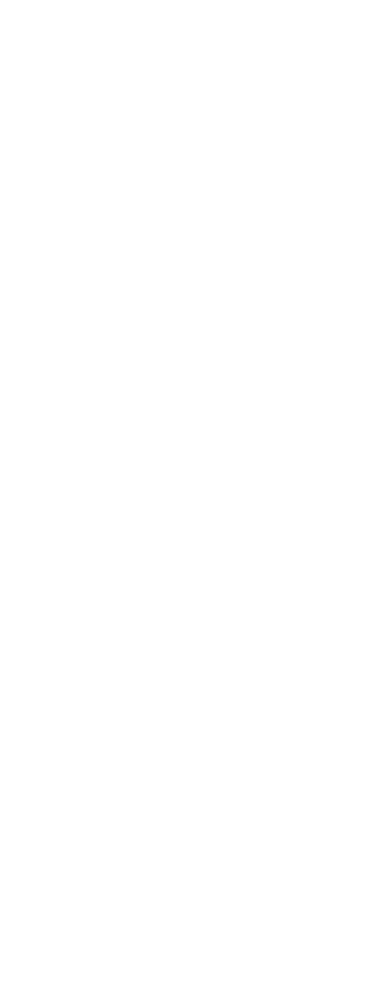
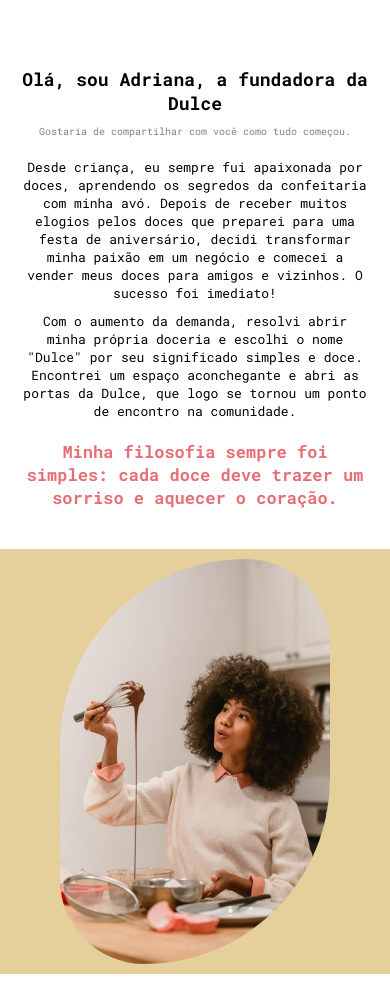
Before and after one commit to Thyale/LandingPageDoceria, a React (Vite) app in the folder Doceria/: page / in a window 390 px wide. Shown: the part 804-1788 px from the top of the page. Before the commit the page ends 844 px from the top, so only its background shows below. Built offline with nearby package versions, Linux system fonts and the light colour scheme; a web font is replaced by a local one.

Commit message:
Apresentação feita

```diff
--- /dev/null
+++ b/Doceria/src/Corpo/Apresentacao.jsx
@@ -0,0 +1,18 @@
+import FotodeDulce from "../img/Fotodeperfil.jpg"
+
+export default function Apresentacao(){
+    return(
+        <div id="Apresentacao">
+            <div className="Apresentacao_Texto">
+                <p className="Apresentacao_Texto_one">Olá, sou Adriana, a fundadora da Dulce</p>
+                <p className="Apresentacao_Texto_Subtitulo">Gostaria de compartilhar com você como tudo começou.</p>
+                <p>Desde criança, eu sempre fui apaixonada por doces, aprendendo os segredos da confeitaria com minha avó. Depois de receber muitos elogios pelos doces que preparei para uma festa de aniversário, decidi transformar minha paixão em um negócio e comecei a vender meus doces para amigos e vizinhos. O sucesso foi imediato!</p>
+                <p>Com o aumento da demanda, resolvi abrir minha própria doceria e escolhi o nome "Dulce" por seu significado simples e doce. Encontrei um espaço aconchegante e abri as portas da Dulce, que logo se tornou um ponto de encontro na comunidade.</p>
+                <p className="Apresentacao_Texto_Filosofia">Minha filosofia sempre foi simples: cada doce deve trazer um sorriso e aquecer o coração.</p>
+            </div>
+            <div className="Apresentacao_Imagem">
+                <img src={FotodeDulce} alt="Foto de apresentação de Dulce" />
+            </div>
+        </div>
+    )
+}
--- a/Doceria/src/Corpo/Corpo.jsx
+++ b/Doceria/src/Corpo/Corpo.jsx
@@ -1,9 +1,11 @@
 import TituloInicial from "./TituloInicial"
+import Apresentacao from "./Apresentacao"
 
 export default function Corpo(){
     return(
         <main>
             <TituloInicial/>
+            <Apresentacao/>
         </main>
     )
 }
--- a/Doceria/src/Header/Cabecalho.jsx
+++ b/Doceria/src/Header/Cabecalho.jsx
@@ -11,7 +11,7 @@ export default function Cabecalho(){
     return(
         <header>
             <ul>
-                <li><a href="#">SOBRE</a></li>
+                <li><a href="#Apresentacao">SOBRE</a></li>
                 <li><a href="#">RECEITAS</a></li>
                 <li><a href="#">PODCAST</a></li>
             </ul>
--- a/Doceria/src/Header/MenuLateral.jsx
+++ b/Doceria/src/Header/MenuLateral.jsx
@@ -11,12 +11,12 @@ export default function MenuLateral(){
             <nav>
                 <span onClick={CloseMenu} id="close" class="material-symbols-outlined">close</span>
                 <ul className="MenuLateralUl">
-                    <li><a href="#">SOBRE</a></li>
-                    <li><a href="#">RECEITAS</a></li>
-                    <li><a href="#">PODCAST</a></li>
-                    <li><a href="#">CURSOS</a></li>
-                    <li><a href="#">TREINAMENTO</a></li>
-                    <li><a href="#">LOJA</a></li>
+                    <li><a onClick={CloseMenu} href="#Apresentacao">SOBRE</a></li>
+                    <li><a onClick={CloseMenu} href="#">RECEITAS</a></li>
+                    <li><a onClick={CloseMenu} href="#">PODCAST</a></li>
+                    <li><a onClick={CloseMenu} href="#">CURSOS</a></li>
+                    <li><a onClick={CloseMenu} href="#">TREINAMENTO</a></li>
+                    <li><a onClick={CloseMenu} href="#">LOJA</a></li>
                 </ul>
             </nav>
         </div>
--- a/Doceria/src/Style.css
+++ b/Doceria/src/Style.css
@@ -8,6 +8,15 @@
 html{
     width: 100vw;
     height: 100vh;
+}
+
+body{
+    overflow-x: hidden;
+}
+
+body::-webkit-scrollbar{
+    width: 0;
+    height: 0;
 }
 
 /*Header*/
@@ -163,6 +172,50 @@ header> ul> li > a{
     cursor: pointer;
 }
 
+/*APRESENTAÇÃO DE DULCE - SEGUNDA PARTE*/
+
+#Apresentacao{
+    width: 90vw;
+    max-width: 800px;
+    margin: auto;
+    display: flex;
+    align-items: center;
+    gap: 40px;
+    padding: 10px;
+}
+
+.Apresentacao_Texto{
+    display: flex;
+    flex-direction: column;
+    gap: 10px;
+    font-family: "Roboto Mono", monospace;
+    font-size: 13px;
+    text-align: center;
+}
+
+.Apresentacao_Texto_one{
+    font-size: 18px;
+    font-weight: bold;
+}
+
+.Apresentacao_Texto_Subtitulo{
+    color: grey;
+    font-size: 10px;
+    margin-bottom: 10px;
+}
+
+.Apresentacao_Texto_Filosofia{
+    color: #E66F75;
+    font-weight: bold;
+    font-size: 17px;
+    margin-top: 10px;
+}
+
+#Apresentacao img{
+    width: 270px;
+    border-radius: 780px 353px 780px 353px;
+}
+
 @media (max-width: 600px) {
 
     /*Header*/
@@ -205,4 +258,19 @@ header> ul> li > a{
         padding: 5px 10px;
     }
 
+    /*APRESENTAÇÃO DE DULCE - SEGUNDA PARTE*/
+
+    #Apresentacao{
+       flex-direction: column;
+       margin-top: 30px;
+    }
+
+    .Apresentacao_Imagem{
+        background-color: #c08c0a69;
+        width: 100vw;
+        padding: 10px;
+        display: flex;
+        justify-content: center;
+    }
+
 }
```
Also changed, not shown: Doceria/src/img/Fotodeperfil.jpg (added).
